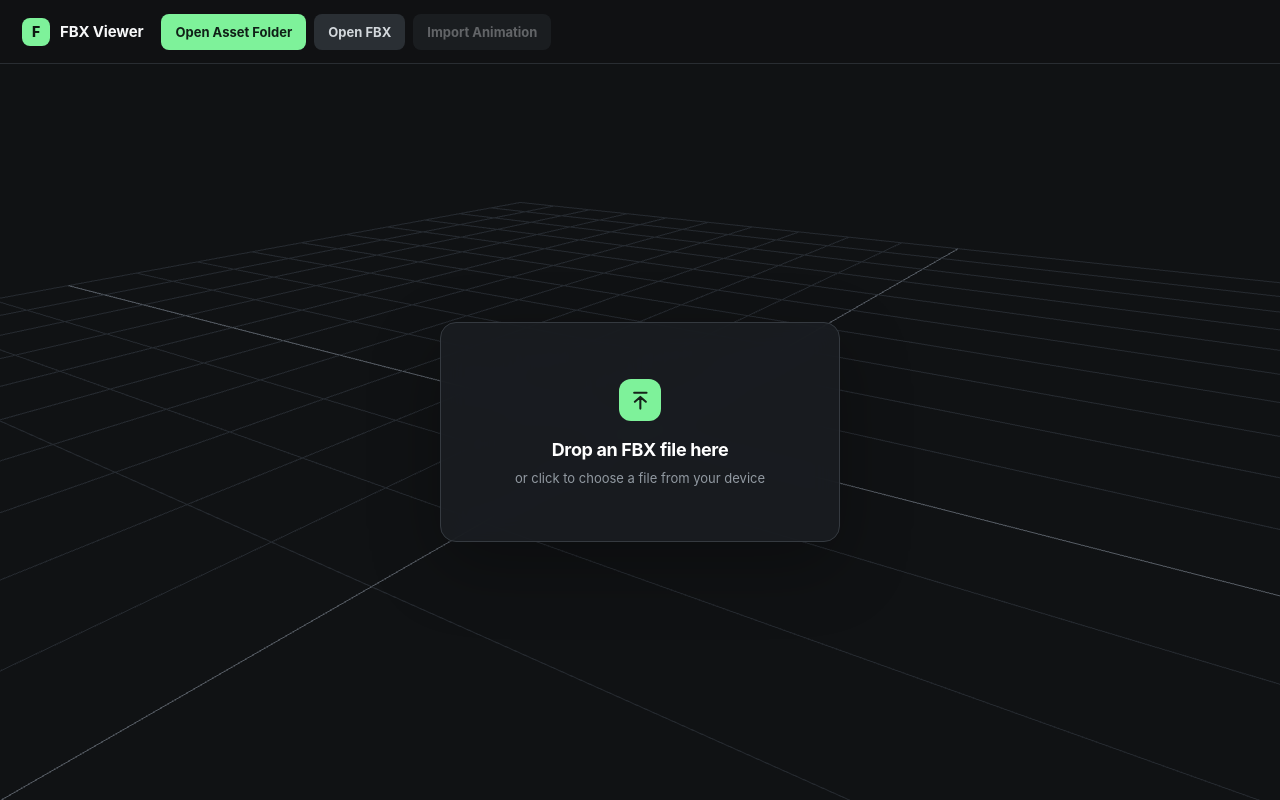
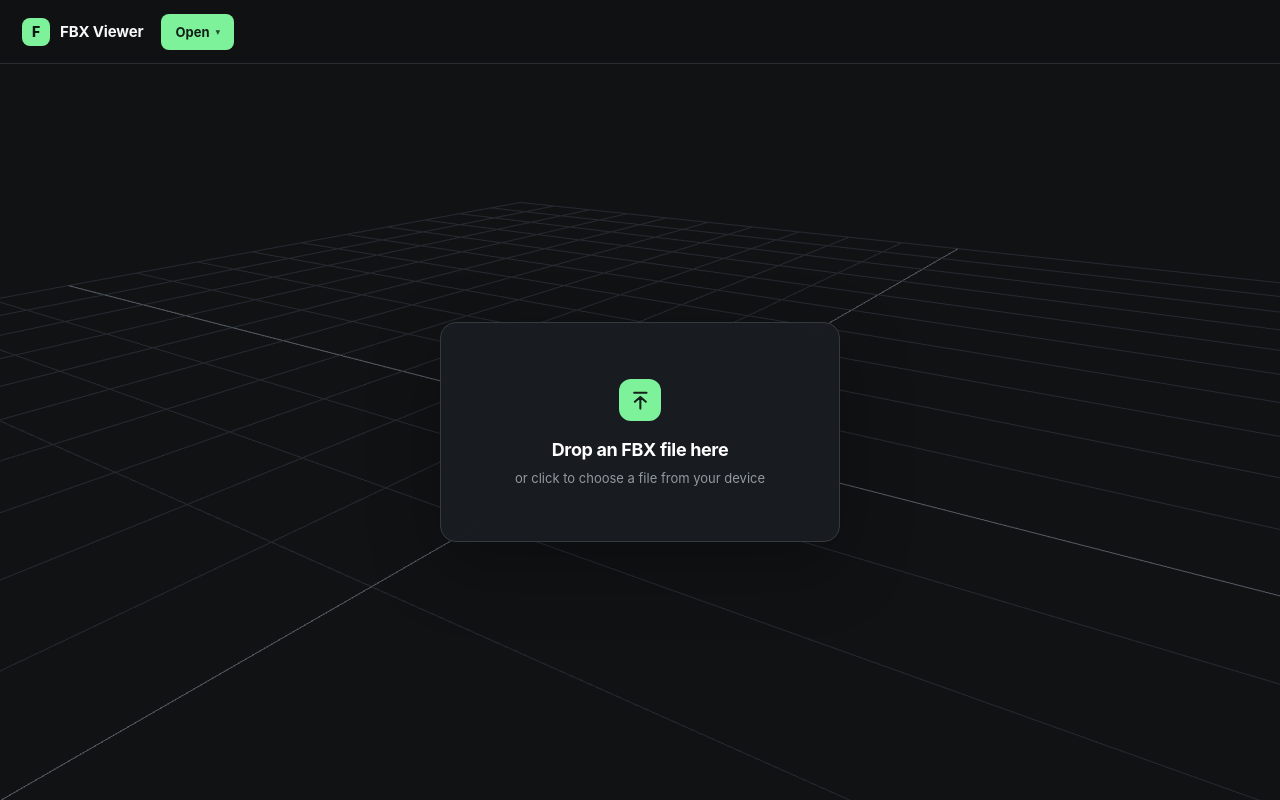
Before and after one commit to aosyang/fbx-recomposer, a React (Vite) app: page / in a window 1280 px wide. Built offline with nearby package versions, Linux system fonts and the light colour scheme.

Commit message:
Simplify model open controls
Consolidate FBX file and asset-folder loading into one compact Open menu, and only show animation import when a compatible loaded skeleton makes it actionable.

```diff
--- a/src/App.tsx
+++ b/src/App.tsx
@@ -1644,28 +1644,49 @@ export default function App() {
             <span>FBX Viewer</span>
           </a>
           <div className="file-actions">
-            <button
-              className="primary-button"
-              onClick={() => assetFolderInputRef.current?.click()}
-              title="Choose one asset folder; FBX textures are matched automatically"
-            >
-              Open Asset Folder
-            </button>
-            <button className="secondary-button" onClick={() => inputRef.current?.click()}>
-              Open FBX
-            </button>
+            <details className="open-model-menu">
+              <summary className="primary-button open-model-trigger">Open</summary>
+              <div className="open-model-menu-panel">
+                <button
+                  type="button"
+                  className="open-model-menu-item"
+                  onClick={(event) => {
+                    assetFolderInputRef.current?.click();
+                    const details = event.currentTarget.closest("details");
+                    if (details instanceof HTMLDetailsElement) details.open = false;
+                  }}
+                >
+                  <span className="open-model-menu-title">
+                    Asset Folder
+                    <span className="open-model-menu-badge">Recommended</span>
+                  </span>
+                  <span className="open-model-menu-description">
+                    FBX + textures, matched automatically
+                  </span>
+                </button>
+                <button
+                  type="button"
+                  className="open-model-menu-item"
+                  onClick={(event) => {
+                    inputRef.current?.click();
+                    const details = event.currentTarget.closest("details");
+                    if (details instanceof HTMLDetailsElement) details.open = false;
+                  }}
+                >
+                  <span className="open-model-menu-title">FBX File</span>
+                  <span className="open-model-menu-description">Single FBX file</span>
+                </button>
+              </div>
+            </details>
+            {loadState === "ready" && hasBones && (
               <button
                 className="secondary-button"
-              disabled={loadState !== "ready" || !hasBones}
-              title={
-                hasBones
-                  ? "Import exact-name bone animation from another FBX"
-                  : "Open a rigged FBX before importing animation"
-              }
+                title="Import an animation FBX onto the current skeleton"
                 onClick={() => animationInputRef.current?.click()}
               >
                 Import Animation
               </button>
+            )}
           </div>
         </div>
         <div className="viewport-display" aria-label="Viewport display controls">
--- a/src/styles.css
+++ b/src/styles.css
@@ -1647,3 +1647,95 @@ button {
     max-height: calc(100vh - 20px);
   }
 }
+
+
+/* Open model menu */
+.open-model-menu {
+  position: relative;
+  flex: 0 0 auto;
+}
+
+.open-model-menu > summary {
+  list-style: none;
+}
+
+.open-model-menu > summary::-webkit-details-marker {
+  display: none;
+}
+
+.open-model-trigger {
+  display: inline-flex;
+  align-items: center;
+  gap: 0.38rem;
+  cursor: pointer;
+  white-space: nowrap;
+}
+
+.open-model-trigger::after {
+  content: "▾";
+  font-size: 0.72em;
+  line-height: 1;
+  opacity: 0.78;
+}
+
+.open-model-menu[open] .open-model-trigger::after {
+  transform: rotate(180deg);
+}
+
+.open-model-menu-panel {
+  position: absolute;
+  z-index: 80;
+  top: calc(100% + 0.5rem);
+  left: 0;
+  width: min(19rem, calc(100vw - 2rem));
+  padding: 0.4rem;
+  border: 1px solid #3b4249;
+  border-radius: 0.8rem;
+  background: #1a1e22;
+  box-shadow: 0 14px 36px rgb(0 0 0 / 45%);
+}
+
+.open-model-menu-item {
+  display: flex;
+  width: 100%;
+  flex-direction: column;
+  align-items: stretch;
+  gap: 0.22rem;
+  padding: 0.78rem 0.82rem;
+  border: 0;
+  border-radius: 0.6rem;
+  color: #f5f7f8;
+  background: transparent;
+  text-align: left;
+  cursor: pointer;
+}
+
+.open-model-menu-item:hover,
+.open-model-menu-item:focus-visible {
+  background: #292f35;
+  outline: none;
+}
+
+.open-model-menu-title {
+  display: flex;
+  align-items: center;
+  justify-content: space-between;
+  gap: 0.75rem;
+  font-weight: 700;
+}
+
+.open-model-menu-badge {
+  padding: 0.18rem 0.4rem;
+  border-radius: 999px;
+  background: rgb(110 238 154 / 14%);
+  color: #6eee9a;
+  font-size: 0.68rem;
+  font-weight: 700;
+  letter-spacing: 0.01em;
+}
+
+.open-model-menu-description {
+  color: #aab3bc;
+  font-size: 0.76rem;
+  line-height: 1.3;
+}
```
Lines whose indentation alone changed are shown as unchanged.
